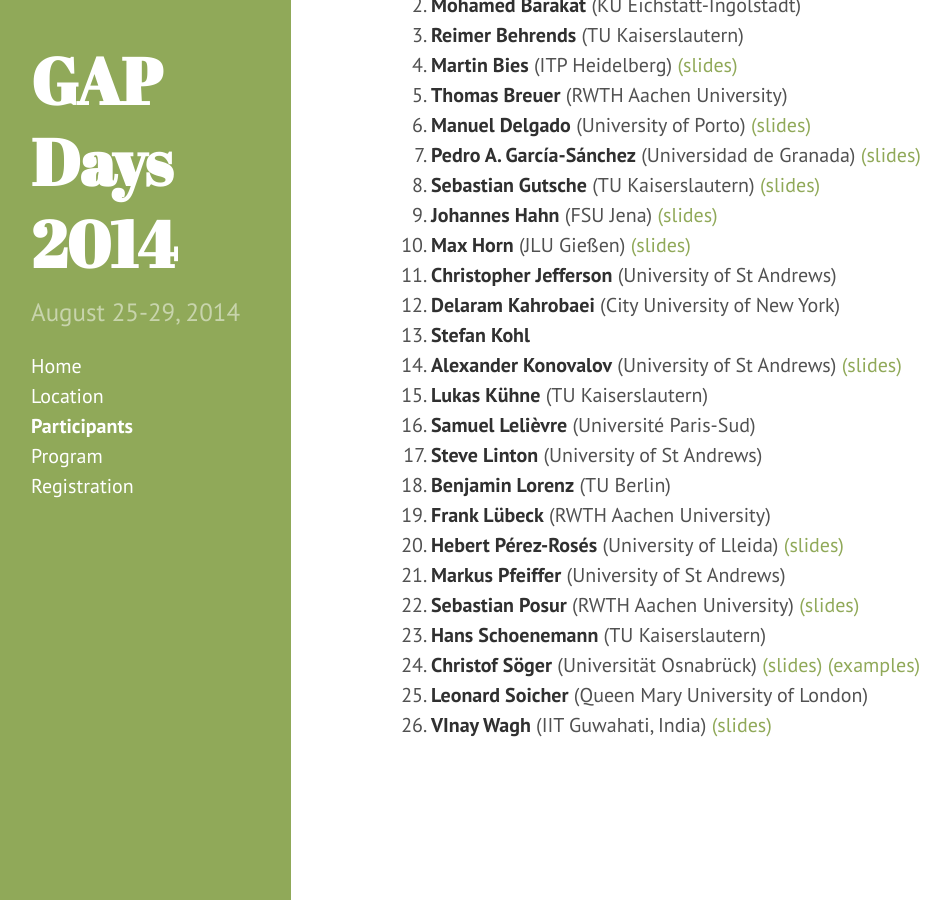
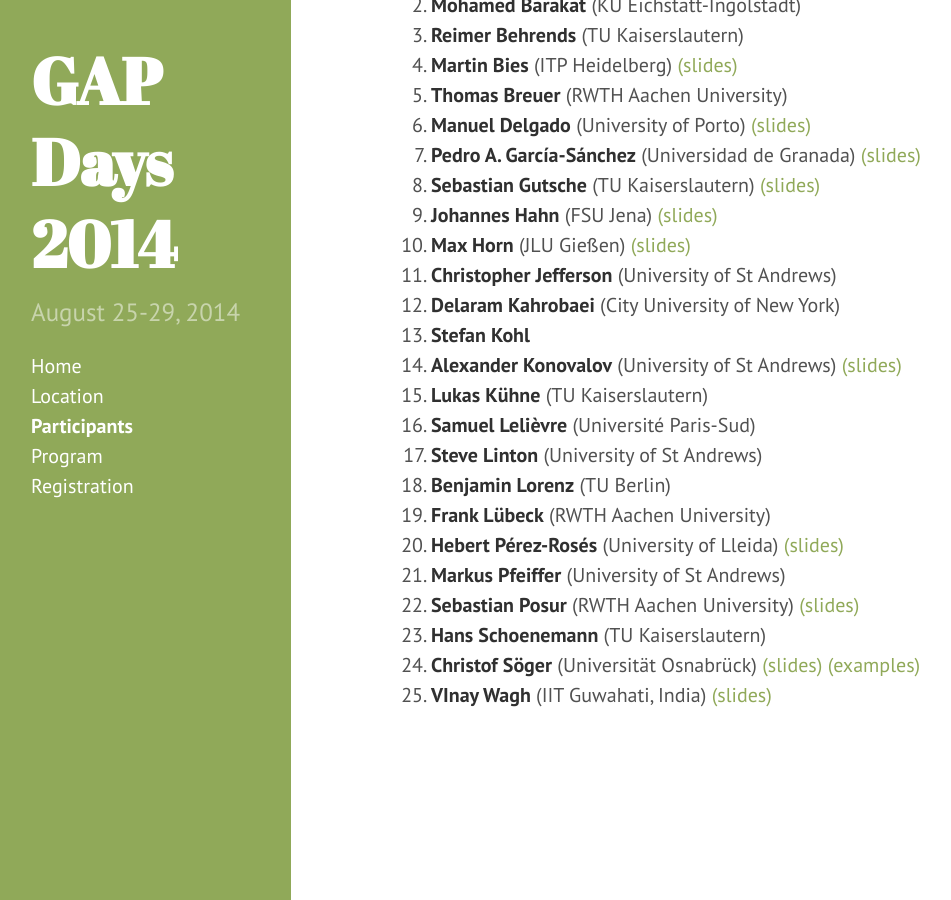
Before and after one commit to olexandr-konovalov/gapdays2014, a Jekyll site: the page built from participants.md, in a window 1280 px wide and 900 px high, scrolled down 501 px. Shown: the whole window, without its empty margins (9-960 px from the left). Built offline with Jekyll 4.4.1, drawn with Linux system fonts in a browser that asks for light colours; Markdown is read by kramdown in place of the engine named in the settings.

Commit message:
deleted Leonard Soicher

```diff
--- a/_data/participants.yml
+++ b/_data/participants.yml
@@ -94,9 +94,6 @@
   slides: GAP_Days_2014_Christof_Soeger.pdf
   demo: GAP_Days_2014_Christof_Soeger.g
 
-- name: Leonard Soicher
-  affiliation: Queen Mary University of London
-
 - name: VInay Wagh
   affiliation: IIT Guwahati, India
   talk: GAP package LessGenerators and the Quillen-Suslin algorithm
```
